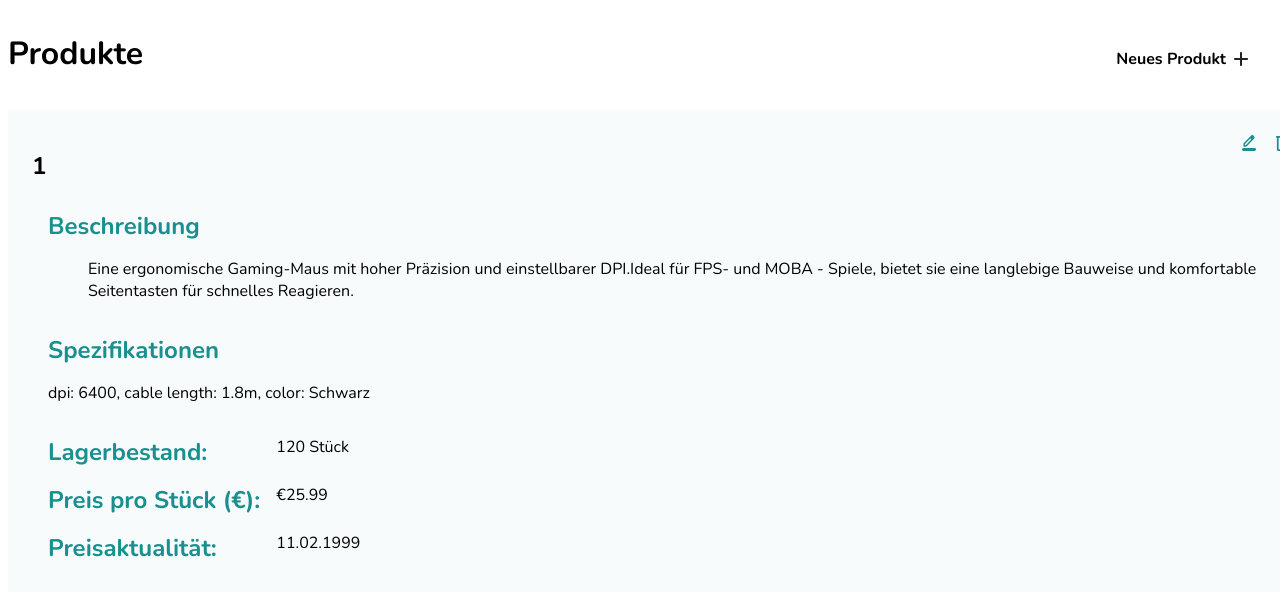
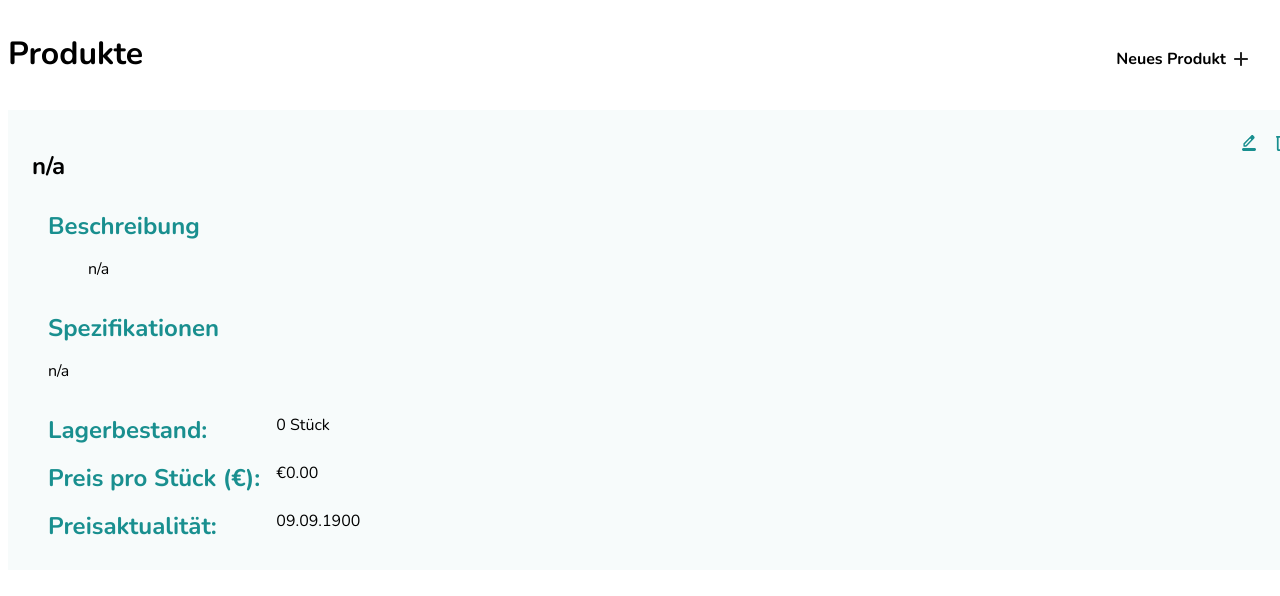
Before and after one commit to ChristianPohlschneider/product-list, an Angular app: page /detail/1 in a window 1280 px wide. Shown: the top 596 px of the page. Built offline with nearby package versions, Linux system fonts and the light colour scheme.

Commit message:
added product list injection

```diff
--- a/src/app/shared/components/product-detail/product-detail.ts
+++ b/src/app/shared/components/product-detail/product-detail.ts
@@ -1,6 +1,7 @@
 import { Component, inject } from '@angular/core';
 import { ActivatedRoute } from '@angular/router';
 import {CurrencyPipe, DatePipe, TitleCasePipe} from '@angular/common';
+import { Products } from '../../services/products';
 
 @Component({
   selector: 'app-product-detail',
@@ -11,22 +12,26 @@ import {CurrencyPipe, DatePipe, TitleCasePipe} from '@angular/common';
 export class ProductDetail {
 
   private route = inject(ActivatedRoute)
+  productService = inject(Products)
 
-  ngOnInit() {
-    let currentName = this.route.snapshot.paramMap.get('name');
-    if (currentName) {
-      this.detail.name = currentName;
-    }
-  }
-
-  detail = {
+    detail = {
     "name": "Gaming Maus",
     "description": "Eine ergonomische Gaming-Maus mit hoher Präzision und einstellbarer DPI.Ideal für FPS- und MOBA - Spiele, bietet sie eine langlebige Bauweise und komfortable Seitentasten für schnelles Reagieren.",
     "specs": "dpi: 6400, cable length: 1.8m, color: Schwarz",
     "stock": 120,
     "price": 25.99,
-    "date": '1999-02-11'
+    "date": new Date()
   }
+
+  ngOnInit() {
+    let currentName = this.route.snapshot.paramMap.get('name');
+    if (currentName) {
+      this.productService.setProductDetailByName(currentName);
+      this.detail = this.productService.productdetail;
+    }
+  }
+
+
 
   deleteDetail() {
     this.detail.name = "";
--- a/src/app/shared/components/product-list/product-list.ts
+++ b/src/app/shared/components/product-list/product-list.ts
@@ -1,6 +1,7 @@
-import { Component } from '@angular/core';
+import { Component, inject } from '@angular/core';
 import { RouterLink } from '@angular/router';
 import {CurrencyPipe, DatePipe, TitleCasePipe} from '@angular/common';
+import { Products } from '../../services/products';
 
 @Component({
   selector: 'app-product-list',
@@ -9,55 +10,58 @@ import {CurrencyPipe, DatePipe, TitleCasePipe} from '@angular/common';
   styleUrl: './product-list.scss',
 })
 export class ProductList {
+  productService = inject(Products)
 
-  list: Product[] = [
-    {
-      "name": "Gaming Maus",
-      "description": "Eine ergonomische Gaming-Maus mit hoher Präzision und einstellbarer DPI.Ideal für FPS- und MOBA - Spiele, bietet sie eine langlebige Bauweise und komfortable Seitentasten für schnelles Reagieren.",
-      "specs": "dpi: 6400, cable length: 1.8m, color: Schwarz",
-      "stock": 120,
-      "price": 2599999,
-      "date": new Date('2026-02-12')
-    },
-    {
-      "name": "USB-C Kabel",
-      "description": "Robustes Ladekabel für Smartphones, Tablets und Laptops. Unterstützt schnelles Laden und Datenübertragung.Perfekt für den täglichen Einsatz zu Hause, im Büro oder unterwegs.",
-      "specs": "length: 1m, color: Weiß, type: USB-C zu USB-A",
-      "stock": 300,
-      "price": 48.00,
-      "date":  new Date('2026-02-10')
-    },
-    {
-      "name": "Mechanische Tastatur",
-      "description": "Hochwertige mechanische Tastatur mit RGB-Hintergrundbeleuchtung. Die schnellen Switches sorgen für präzise Eingaben und langen Schreibkomfort.Ideal für Gamer und Vielschreiber.",
-      "specs": "switches: Red, connection: USB, color: Schwarz",
-      "stock": 85,
-      "price": 79.90,
-      "date":  new Date('2026-02-01')
-    },
-    {
-      "name": "HDMI Kabel",
-      "description": "Ein zuverlässiges HDMI 2.1 Kabel, das gestochen scharfe Bilder in 4K und 8K Qualität liefert.Geeignet für Fernseher, Monitore, Konsolen und Projektoren. Unterstützt HDR und hohe Bildwiederholraten.",
-      "specs": "length: 2m, version: 2.1, color: Schwarz",
-      "stock": 250,
-      "price": 1299,
-      "date":  new Date('2026-05-12')
-    },
-    {
-      "name": "Externe SSD",
-      "description": "Leistungsstarke und kompakte externe SSD für schnelle Datenübertragung.Perfekt für große Dateien, Gaming - Bibliotheken oder als Backup - Lösung. Stoßfestes Gehäuse für den mobilen Einsatz.",
-      "specs": "capacity: 1TB, interface: USB 3.2, color: Silber",
-      "stock": 60,
-      "price": 109.99,
-      "date":  new Date('2026-01-01')
-    },
-    {
-      "name": "Bluetooth Kopfhörer",
-      "description": "Kabellose Over-Ear Kopfhörer mit klaren Höhen und kräftigem Bass. Dank 20 Stunden Akkulaufzeit und komfortabler Ohrpolster ideal für lange Musik - oder Gaming - Sessions.",
-      "specs": "battery life: 20h, color: Schwarz, connection: Bluetooth 5.0",
-      "stock": 150,
-      "price": 59.95,
-      "date":  new Date('2026-04-25')
-    }
-  ]
+  // list: Product[] = [
+  //   {
+  //     "name": "Gaming Maus",
+  //     "description": "Eine ergonomische Gaming-Maus mit hoher Präzision und einstellbarer DPI.Ideal für FPS- und MOBA - Spiele, bietet sie eine langlebige Bauweise und komfortable Seitentasten für schnelles Reagieren.",
+  //     "specs": "dpi: 6400, cable length: 1.8m, color: Schwarz",
+  //     "stock": 120,
+  //     "price": 2599999,
+  //     "date": new Date('2026-02-12')
+  //   },
+  //   {
+  //     "name": "USB-C Kabel",
+  //     "description": "Robustes Ladekabel für Smartphones, Tablets und Laptops. Unterstützt schnelles Laden und Datenübertragung.Perfekt für den täglichen Einsatz zu Hause, im Büro oder unterwegs.",
+  //     "specs": "length: 1m, color: Weiß, type: USB-C zu USB-A",
+  //     "stock": 300,
+  //     "price": 48.00,
+  //     "date":  new Date('2026-02-10')
+  //   },
+  //   {
+  //     "name": "Mechanische Tastatur",
+  //     "description": "Hochwertige mechanische Tastatur mit RGB-Hintergrundbeleuchtung. Die schnellen Switches sorgen für präzise Eingaben und langen Schreibkomfort.Ideal für Gamer und Vielschreiber.",
+  //     "specs": "switches: Red, connection: USB, color: Schwarz",
+  //     "stock": 85,
+  //     "price": 79.90,
+  //     "date":  new Date('2026-02-01')
+  //   },
+  //   {
+  //     "name": "HDMI Kabel",
+  //     "description": "Ein zuverlässiges HDMI 2.1 Kabel, das gestochen scharfe Bilder in 4K und 8K Qualität liefert.Geeignet für Fernseher, Monitore, Konsolen und Projektoren. Unterstützt HDR und hohe Bildwiederholraten.",
+  //     "specs": "length: 2m, version: 2.1, color: Schwarz",
+  //     "stock": 250,
+  //     "price": 1299,
+  //     "date":  new Date('2026-05-12')
+  //   },
+  //   {
+  //     "name": "Externe SSD",
+  //     "description": "Leistungsstarke und kompakte externe SSD für schnelle Datenübertragung.Perfekt für große Dateien, Gaming - Bibliotheken oder als Backup - Lösung. Stoßfestes Gehäuse für den mobilen Einsatz.",
+  //     "specs": "capacity: 1TB, interface: USB 3.2, color: Silber",
+  //     "stock": 60,
+  //     "price": 109.99,
+  //     "date":  new Date('2026-01-01')
+  //   },
+  //   {
+  //     "name": "Bluetooth Kopfhörer",
+  //     "description": "Kabellose Over-Ear Kopfhörer mit klaren Höhen und kräftigem Bass. Dank 20 Stunden Akkulaufzeit und komfortabler Ohrpolster ideal für lange Musik - oder Gaming - Sessions.",
+  //     "specs": "battery life: 20h, color: Schwarz, connection: Bluetooth 5.0",
+  //     "stock": 150,
+  //     "price": 59.95,
+  //     "date":  new Date('2026-04-25')
+  //   }
+  // ]
+    list = this.productService.productlist;
+
 }
--- /dev/null
+++ b/src/app/shared/services/products.ts
@@ -0,0 +1,76 @@
+import { Injectable } from '@angular/core';
+
+@Injectable({
+  providedIn: 'root',
+})
+export class Products {
+  productlist: Product[] = []
+
+  productdetail: Product = {
+     "name": "n/a",
+      "description": "n/a",
+      "specs": "n/a",
+      "stock": 0,
+      "price": 0,
+      "date": new Date('1900-09-09')
+  }
+
+  setProductDetailByName(name: string){
+    let tmpProduct = this.productlist.find(product => product.name == name)
+    if(tmpProduct) this.productdetail = tmpProduct
+  }
+
+constructor() {
+  this.productlist = [
+    {
+      "name": "Gaming Maus",
+      "description": "Eine ergonomische Gaming-Maus mit hoher Präzision und einstellbarer DPI.Ideal für FPS- und MOBA - Spiele, bietet sie eine langlebige Bauweise und komfortable Seitentasten für schnelles Reagieren.",
+      "specs": "dpi: 6400, cable length: 1.8m, color: Schwarz",
+      "stock": 120,
+      "price": 2599999,
+      "date": new Date('2026-02-12')
+    },
+    {
+      "name": "USB-C Kabel",
+      "description": "Robustes Ladekabel für Smartphones, Tablets und Laptops. Unterstützt schnelles Laden und Datenübertragung.Perfekt für den täglichen Einsatz zu Hause, im Büro oder unterwegs.",
+      "specs": "length: 1m, color: Weiß, type: USB-C zu USB-A",
+      "stock": 300,
+      "price": 48.00,
+      "date":  new Date('2026-02-10')
+    },
+    {
+      "name": "Mechanische Tastatur",
+      "description": "Hochwertige mechanische Tastatur mit RGB-Hintergrundbeleuchtung. Die schnellen Switches sorgen für präzise Eingaben und langen Schreibkomfort.Ideal für Gamer und Vielschreiber.",
+      "specs": "switches: Red, connection: USB, color: Schwarz",
+      "stock": 85,
+      "price": 79.90,
+      "date":  new Date('2026-02-01')
+    },
+    {
+      "name": "HDMI Kabel",
+      "description": "Ein zuverlässiges HDMI 2.1 Kabel, das gestochen scharfe Bilder in 4K und 8K Qualität liefert.Geeignet für Fernseher, Monitore, Konsolen und Projektoren. Unterstützt HDR und hohe Bildwiederholraten.",
+      "specs": "length: 2m, version: 2.1, color: Schwarz",
+      "stock": 250,
+      "price": 1299,
+      "date":  new Date('2026-05-12')
+    },
+    {
+      "name": "Externe SSD",
+      "description": "Leistungsstarke und kompakte externe SSD für schnelle Datenübertragung.Perfekt für große Dateien, Gaming - Bibliotheken oder als Backup - Lösung. Stoßfestes Gehäuse für den mobilen Einsatz.",
+      "specs": "capacity: 1TB, interface: USB 3.2, color: Silber",
+      "stock": 60,
+      "price": 109.99,
+      "date":  new Date('2026-01-01')
+    },
+    {
+      "name": "Bluetooth Kopfhörer",
+      "description": "Kabellose Over-Ear Kopfhörer mit klaren Höhen und kräftigem Bass. Dank 20 Stunden Akkulaufzeit und komfortabler Ohrpolster ideal für lange Musik - oder Gaming - Sessions.",
+      "specs": "battery life: 20h, color: Schwarz, connection: Bluetooth 5.0",
+      "stock": 150,
+      "price": 59.95,
+      "date":  new Date('2026-04-25')
+    }
+  ]
+}
+
+}
```
Also changed, not shown: src/app/shared/interfaces/product.ts (added, +8 -0 lines).
